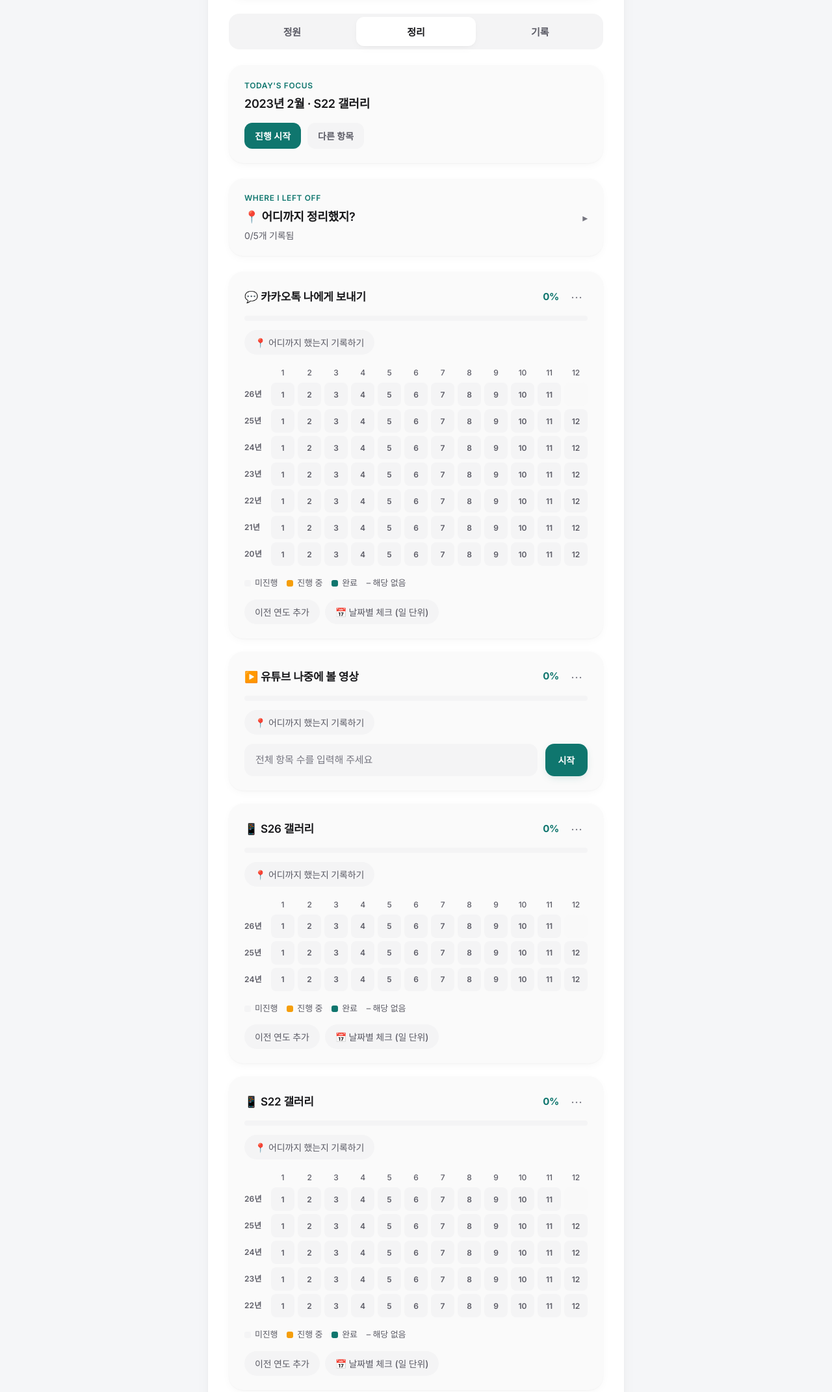
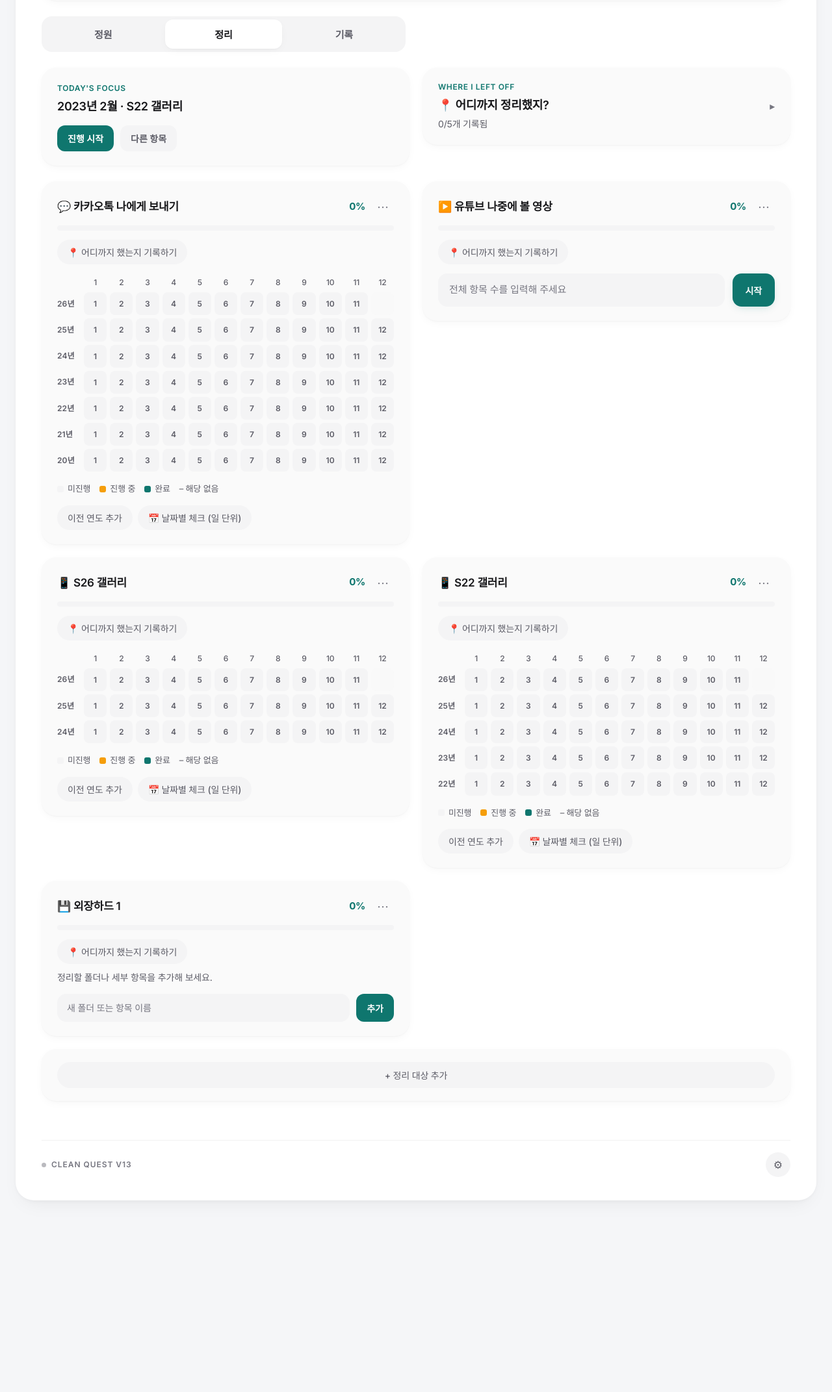
Before and after one commit to YUNSAERA/link-vault, a plain HTML site: page cleanup.html in a window 1280 px wide. Shown: the part 310-2453 px from the top of the page at 65% size. After the commit the page ends 2214 px from the top, so only its background shows below. Drawn offline with Linux system fonts and the light colour scheme.

Commit message:
Add files via upload

```diff
--- a/cleanup.html
+++ b/cleanup.html
@@ -1161,6 +1161,28 @@ button{touch-action:manipulation}
   .chips{gap:8px}
   .gr{gap:3px}
 }
+
+/* ===== wide screens: use the space (2 columns), phones stay 1 column ===== */
+@media (min-width:860px){
+  body{padding:28px 24px 56px}
+  .card{max-width:1160px;padding:36px 40px}
+  .card>.tabs{max-width:560px}
+  #logv>.tabs{max-width:460px}
+  .top2{display:grid;grid-template-columns:repeat(2,minmax(0,1fr));gap:20px;align-items:start;margin-bottom:24px}
+  .top2 .mission,.top2 .upto{margin-bottom:0}
+  #src{display:grid;grid-template-columns:repeat(2,minmax(0,1fr));gap:20px;align-items:start}
+  #src .src{margin-bottom:0}
+  #src .addbox{grid-column:1/-1;margin-top:0}
+  #garden{display:grid;grid-template-columns:repeat(2,minmax(0,1fr));gap:20px;align-items:start}
+  #garden .ghead,#garden .terrarium-stage,#garden .gcard:last-child{grid-column:1/-1}
+  #garden .gcard{margin-top:0}
+  .terrarium-svg{max-width:680px;margin:0 auto}
+  .mgrid{grid-template-columns:repeat(3,minmax(0,1fr))}
+}
+@media (min-width:1280px){
+  .card{max-width:1280px}
+  .mgrid{grid-template-columns:repeat(4,minmax(0,1fr))}
+}
 </style>
 </head>
 <body>
@@ -1176,8 +1198,8 @@ button{touch-action:manipulation}
     <button class="tab on" id="tC">정리</button>
     <button class="tab" id="tL">기록</button>
   </div>
-  <div class="mission" id="mission"></div>
-  <div class="upto" id="upto"></div>
+  <div class="top2" id="top2"><div class="mission" id="mission"></div>
+  <div class="upto" id="upto"></div></div>
   <div id="src"></div>
   <div id="logv" hidden></div>
   <div id="garden" hidden></div>
@@ -1209,7 +1231,7 @@ button{touch-action:manipulation}
   </div>
   <div class="msg" id="msg" role="status" aria-live="polite"></div>
   <div class="foot">
-    <span class="lab"><i id="dot" class="off"></i>Clean Quest v12</span>
+    <span class="lab"><i id="dot" class="off"></i>Clean Quest v13</span>
     <button class="fb" id="bCfg" title="설정" aria-label="설정">⚙</button>
   </div>
 </div>
@@ -1468,6 +1490,7 @@ function render(){
   keep(function(){
     renderHero();
     var t=S.tab;
+    $("top2").hidden=t!=="clean";
     $("mission").hidden=t!=="clean";
     $("upto").hidden=t!=="clean";
     $("src").hidden=t!=="clean";
```
